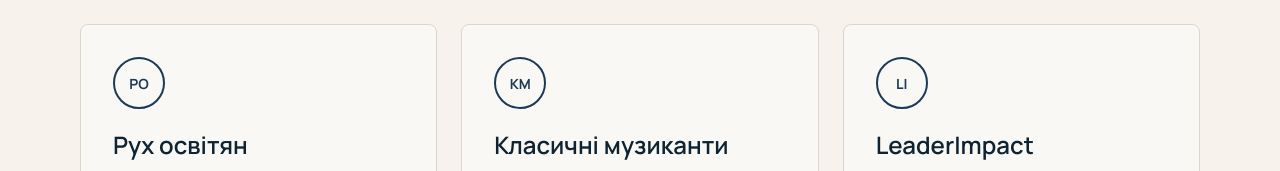
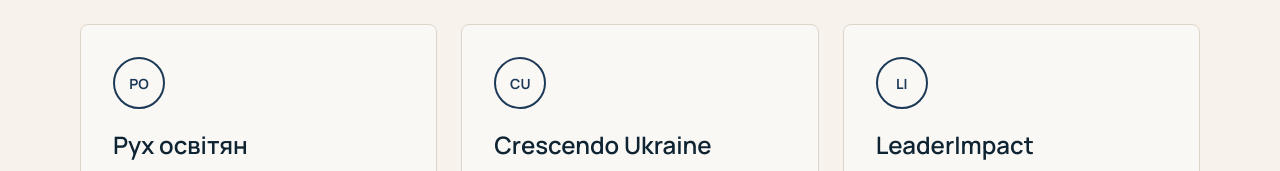
Before and after one commit to aleksandrkilusik-blip/ukraine-for-christ, a plain HTML site: page index.html in a window 1280 px wide. Shown: the part 3040-3211 px from the top of the page. Drawn offline with nearby package versions, Linux system fonts and the light colour scheme.

Commit message:
Crescendo Ukraine замість «Класичні музиканти» в меню, на головній та в історіях
Co-Authored-By: Claude Opus 5.5 <noreply@anthropic.com>
Claude-Session: https://claude.ai/code/session_01Hxh4Qfji4sZDtRetZCnF85

```diff
--- a/assets/site.js
+++ b/assets/site.js
@@ -19,7 +19,7 @@
     ['sport.html', 'Спортивне служіння'],
     ['gcr.html', 'Глобальний церковний рух'],
     ['osvitiany.html', 'Рух освітян'],
-    ['crescendo.html', 'Класичні музиканти'],
+    ['crescendo.html', 'Crescendo Ukraine'],
     ['leaderimpact.html', 'LeaderImpact'],
     ['za-kordonom.html', 'Українці за кордоном'],
     ['mission-hub.html', 'Mission Hub']
--- a/index.html
+++ b/index.html
@@ -190,7 +190,7 @@
 <a class="mc" href="sport.html"><span class="mc-ini" aria-hidden="true">СП</span><h3 class="mc-title">Спортивне служіння</h3><p class="mc-desc">Тренування й табори для дітей, які бракує безпечного простору, виховання характеру.</p><span class="mc-cta">Детальніше →</span></a>
 <a class="mc" href="gcr.html"><span class="mc-ini" aria-hidden="true">ГЦР</span><h3 class="mc-title">Глобальний церковний рух</h3><p class="mc-desc">Зміцнення та розвиток церковних громад для ефективного служіння суспільству.</p><span class="mc-cta">Детальніше →</span></a>
 <a class="mc" href="osvitiany.html"><span class="mc-ini" aria-hidden="true">РО</span><h3 class="mc-title">Рух освітян</h3><p class="mc-desc">Підтримка та об'єднання вчителів, викладачів та освітян для трансформації освітнього простору.</p><span class="mc-cta">Детальніше →</span></a>
-<a class="mc" href="crescendo.html"><span class="mc-ini" aria-hidden="true">КМ</span><h3 class="mc-title">Класичні музиканти</h3><p class="mc-desc">Спільнота музикантів: репетиції, концерти, розмови про віру й покликання.</p><span class="mc-cta">Детальніше →</span></a>
+<a class="mc" href="crescendo.html"><span class="mc-ini" aria-hidden="true">CU</span><h3 class="mc-title">Crescendo Ukraine</h3><p class="mc-desc">Спільнота музикантів: репетиції, концерти, розмови про віру й покликання.</p><span class="mc-cta">Детальніше →</span></a>
 <a class="mc" href="leaderimpact.html"><span class="mc-ini" aria-hidden="true">LI</span><h3 class="mc-title">LeaderImpact</h3><p class="mc-desc">Лідерський рух: об'єднання та розвиток цілісних лідерів і підприємців у бізнесі.</p><span class="mc-cta">Детальніше →</span></a>
 <a class="mc" href="za-kordonom.html"><span class="mc-ini" aria-hidden="true">УК</span><h3 class="mc-title">Українці за кордоном</h3><p class="mc-desc">Євангеліє Надії для українців, які опинилися далеко від дому.</p><span class="mc-cta">Детальніше →</span></a>
 <a class="mc" href="mission-hub.html"><span class="mc-ini" aria-hidden="true">MH</span><h3 class="mc-title">Mission Hub</h3><p class="mc-desc">Простір для подій, команд, творчості й партнерств. Спільнота, де народжуються нові служіння та живе місія.</p><span class="mc-cta">Детальніше →</span></a>
```
Also changed, not shown: istoriyi.html (+1 -1 lines).
